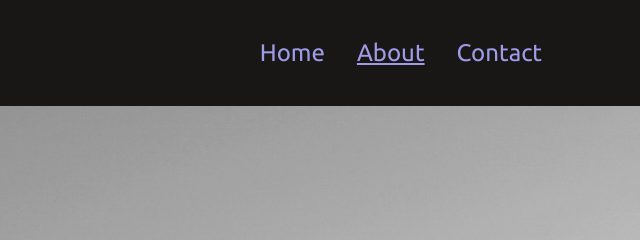
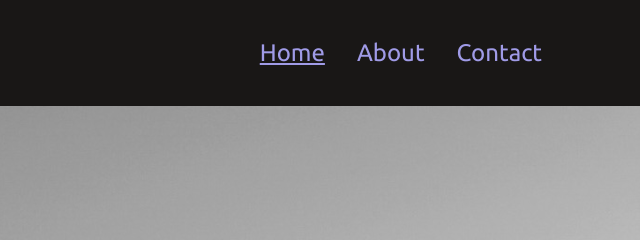
Before and after one commit to yim00012/portfolio, a plain HTML site: page index.html in a window 1280 px wide. Shown: the top 240 px of the page, 640-1280 px from the left. Drawn offline with nearby package versions, Linux system fonts and the light colour scheme.

Commit message:
edit nav

```diff
--- a/index.html
+++ b/index.html
@@ -49,10 +49,10 @@
                 </a>
                 <ul class="nav justify-content-end">
                     <li class="nav-item">
-                    <a class="nav-link" aria-current="page" href="index.html">Home</a>
+                    <a class="nav-link active" aria-current="page" href="index.html">Home</a>
                     </li>
                     <li class="nav-item">
-                    <a class="nav-link active" href="about.html">About</a>
+                    <a class="nav-link" href="about.html">About</a>
                     </li>
                     <li class="nav-item">
                     <a class="nav-link" href="contact.html">Contact</a>
```
